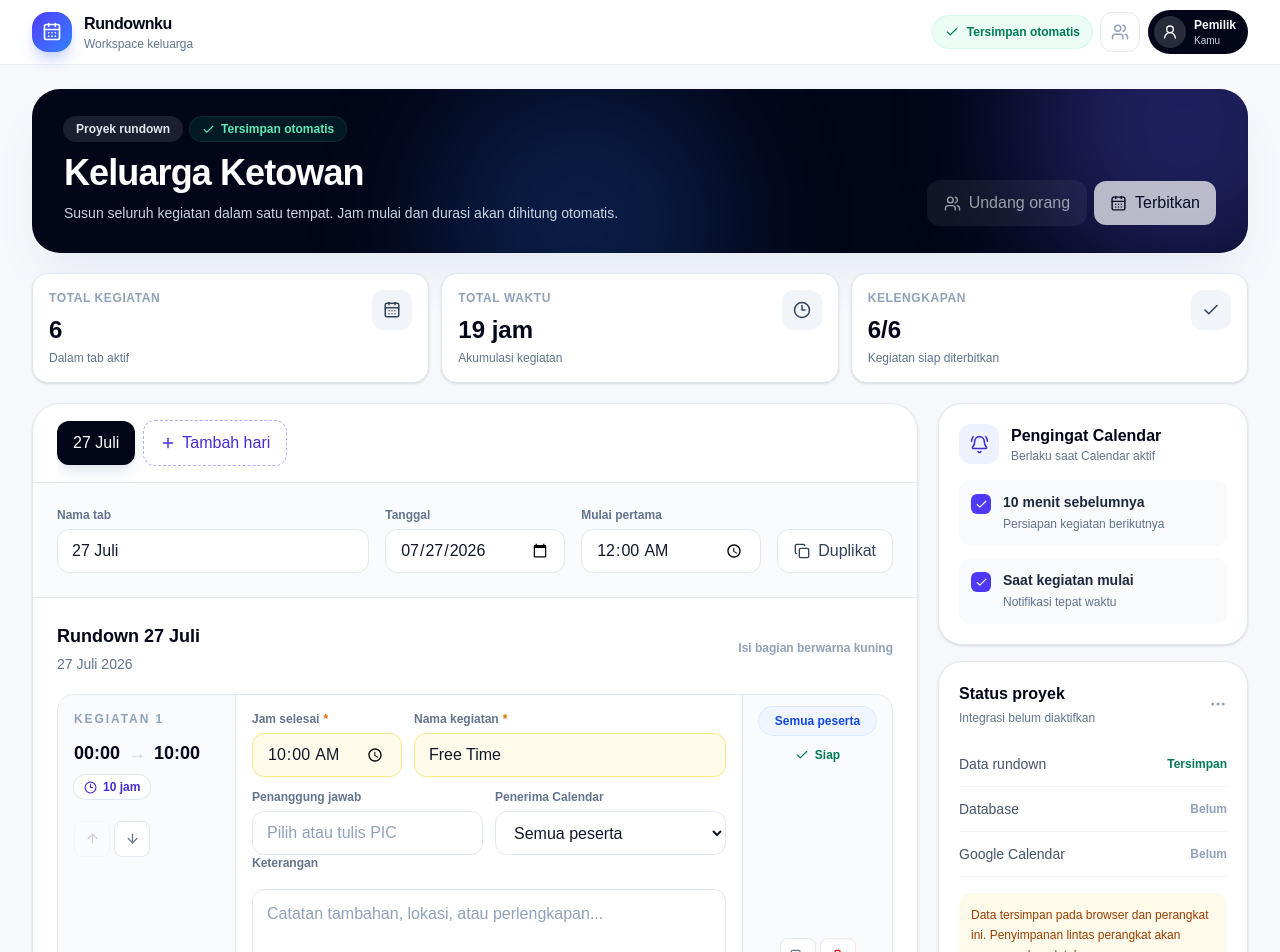
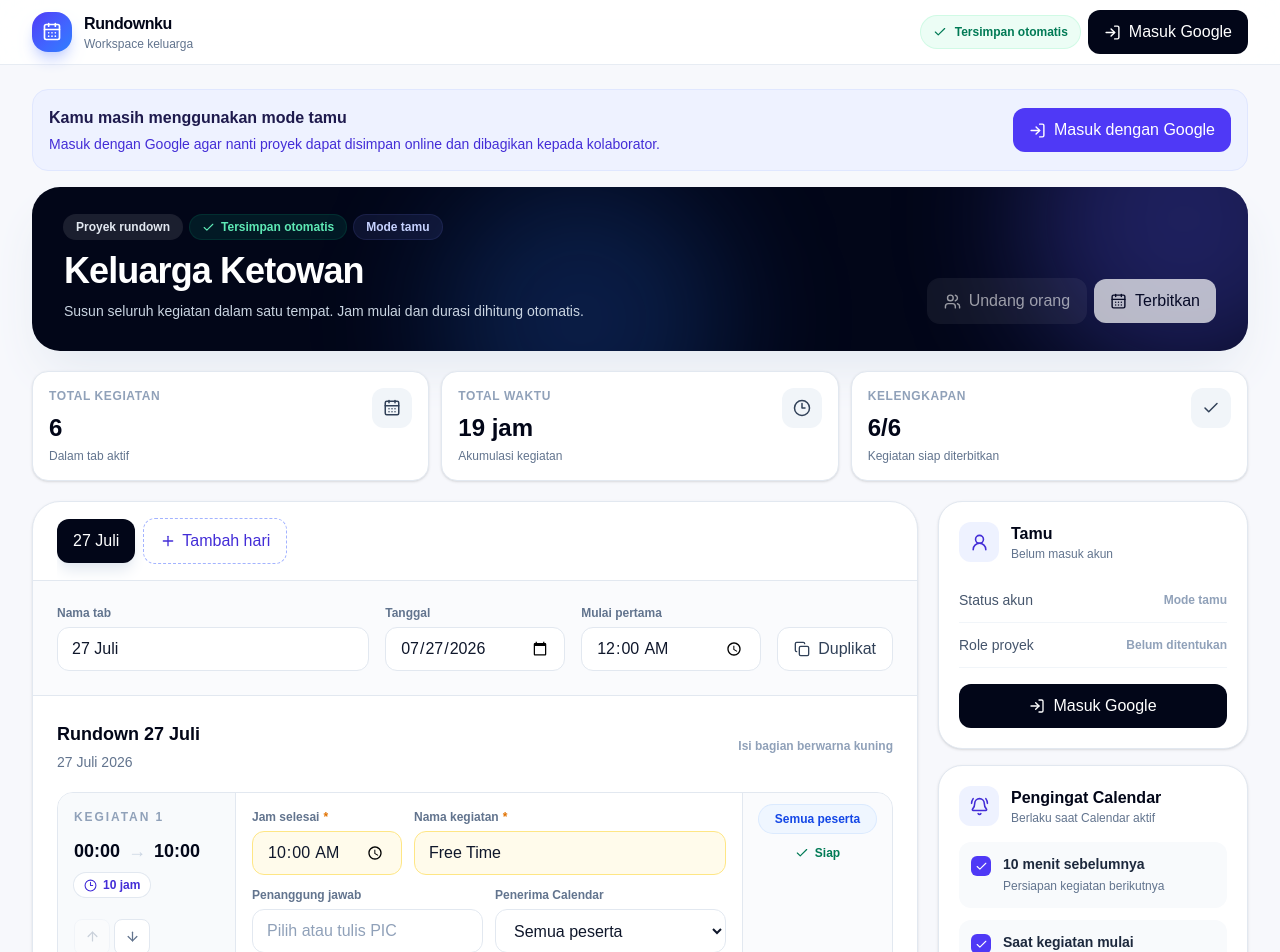
Before and after one commit to FawwazAydin11/rundown_ketowan, a Next.js app: page / in a window 1280 px wide. Shown: the top 952 px of the page. Built offline with nearby package versions, Linux system fonts and the light colour scheme; no server answers.

Commit message:
push ketiga

```diff
--- a/app/page.tsx
+++ b/app/page.tsx
@@ -1,6 +1,5 @@
 "use client";
 
-import { createClient } from "@/lib/supabase/client";
 import {
   ArrowDown,
   ArrowUp,
@@ -9,6 +8,8 @@ import {
   Check,
   Clock3,
   Copy,
+  LogIn,
+  LogOut,
   MoreHorizontal,
   Plus,
   Sparkles,
@@ -16,6 +17,7 @@ import {
   UserRound,
   Users,
 } from "lucide-react";
+import type { User } from "@supabase/supabase-js";
 import {
   type ReactNode,
   useEffect,
@@ -23,6 +25,8 @@ import {
   useRef,
   useState,
 } from "react";
+
+import { createClient } from "@/lib/supabase/client";
 
 type CalendarAudience =
   | "Semua peserta"
@@ -48,12 +52,14 @@ type RundownDay = {
 
 type SaveStatus = "loading" | "saving" | "saved" | "error";
 
+type AuthStatus = "loading" | "idle" | "redirecting" | "error";
+
 type StoredRundownData = {
   days: RundownDay[];
   activeDayId: string;
 };
 
-const STORAGE_KEY = "rundownku-data-v1";
+const STORAGE_KEY = "rundownku-data-v2";
 
 const INPUT_BASE =
   "h-11 w-full rounded-xl border border-slate-200 bg-white px-3.5 text-sm text-slate-900 outline-none transition placeholder:text-slate-400 focus:border-indigo-400 focus:ring-4 focus:ring-indigo-100";
@@ -255,6 +261,33 @@ function isStoredRundownData(
   );
 }
 
+function getUserName(user: User | null) {
+  if (!user) {
+    return "Tamu";
+  }
+
+  const metadata = user.user_metadata;
+
+  return (
+    metadata?.full_name ??
+    metadata?.name ??
+    user.email?.split("@")[0] ??
+    "Pengguna"
+  );
+}
+
+function getUserAvatar(user: User | null) {
+  if (!user) {
+    return null;
+  }
+
+  return (
+    user.user_metadata?.avatar_url ??
+    user.user_metadata?.picture ??
+    null
+  );
+}
+
 export default function Home() {
   const [days, setDays] =
     useState<RundownDay[]>(initialDays);
@@ -267,6 +300,15 @@ export default function Home() {
 
   const [saveStatus, setSaveStatus] =
     useState<SaveStatus>("loading");
+
+  const [user, setUser] =
+    useState<User | null>(null);
+
+  const [authStatus, setAuthStatus] =
+    useState<AuthStatus>("loading");
+
+  const [authMessage, setAuthMessage] =
+    useState("");
 
   const saveTimerRef =
     useRef<ReturnType<typeof setTimeout> | null>(null);
@@ -350,6 +392,61 @@ export default function Home() {
       }
     };
   }, [days, activeDayId, storageReady]);
+
+  useEffect(() => {
+    const supabase = createClient();
+    let mounted = true;
+
+    async function loadSession() {
+      try {
+        const {
+          data: { session },
+          error,
+        } = await supabase.auth.getSession();
+
+        if (error) {
+          throw error;
+        }
+
+        if (mounted) {
+          setUser(session?.user ?? null);
+          setAuthStatus("idle");
+        }
+      } catch (error) {
+        console.error(
+          "Gagal membaca sesi login:",
+          error,
+        );
+
+        if (mounted) {
+          setAuthStatus("error");
+          setAuthMessage(
+            "Sesi login gagal dibaca. Coba muat ulang halaman.",
+          );
+        }
+      }
+    }
+
+    void loadSession();
+
+    const {
+      data: { subscription },
+    } = supabase.auth.onAuthStateChange(
+      (_event, session) => {
+        if (!mounted) {
+          return;
+        }
+
+        setUser(session?.user ?? null);
+        setAuthStatus("idle");
+      },
+    );
+
+    return () => {
+      mounted = false;
+      subscription.unsubscribe();
+    };
+  }, []);
 
   const activeDay =
     days.find((day) => day.id === activeDayId) ??
@@ -574,6 +671,67 @@ export default function Home() {
     setActiveDayId(copiedDay.id);
   }
 
+  async function handleGoogleLogin() {
+    try {
+      setAuthStatus("redirecting");
+      setAuthMessage("");
+
+      const supabase = createClient();
+
+      const { error } =
+        await supabase.auth.signInWithOAuth({
+          provider: "google",
+          options: {
+            redirectTo:
+              `${window.location.origin}/auth/callback?next=/`,
+          },
+        });
+
+      if (error) {
+        throw error;
+      }
+    } catch (error) {
+      console.error(
+        "Gagal masuk menggunakan Google:",
+        error,
+      );
+
+      setAuthStatus("error");
+      setAuthMessage(
+        error instanceof Error
+          ? error.message
+          : "Login Google gagal.",
+      );
+    }
+  }
+
+  async function handleLogout() {
+    try {
+      setAuthStatus("loading");
+      setAuthMessage("");
+
+      const supabase = createClient();
+      const { error } =
+        await supabase.auth.signOut();
+
+      if (error) {
+        throw error;
+      }
+
+      setUser(null);
+      setAuthStatus("idle");
+    } catch (error) {
+      console.error("Gagal keluar:", error);
+
+      setAuthStatus("error");
+      setAuthMessage(
+        error instanceof Error
+          ? error.message
+          : "Gagal keluar dari akun.",
+      );
+    }
+  }
+
   const saveStatusText: Record<
     SaveStatus,
     string
@@ -598,6 +756,9 @@ export default function Home() {
       "bg-red-400/10 text-red-300 ring-red-400/20",
   };
 
+  const userName = getUserName(user);
+  const userAvatar = getUserAvatar(user);
+
   if (!activeDay) {
     return null;
   }
@@ -636,35 +797,107 @@ export default function Home() {
               {saveStatusText[saveStatus]}
             </div>
 
-            <button
-              type="button"
-              disabled
-              title="Fitur anggota akan dibuat setelah database terhubung"
-              className="grid size-10 cursor-not-allowed place-items-center rounded-xl border border-slate-200 bg-white text-slate-400"
-            >
-              <Users size={18} />
-            </button>
-
-            <div className="flex items-center gap-2 rounded-full bg-slate-950 py-1.5 pl-1.5 pr-3 text-white">
-              <div className="grid size-8 place-items-center rounded-full bg-white/15">
-                <UserRound size={16} />
-              </div>
-
-              <div className="hidden sm:block">
-                <p className="text-xs font-bold">
-                  Pemilik
-                </p>
-
-                <p className="text-[10px] text-slate-300">
-                  Kamu
-                </p>
-              </div>
-            </div>
+            {authStatus === "loading" ? (
+              <div className="h-10 w-32 animate-pulse rounded-full bg-slate-200" />
+            ) : user ? (
+              <>
+                <div className="flex items-center gap-2 rounded-full bg-slate-950 py-1.5 pl-1.5 pr-3 text-white">
+                  {userAvatar ? (
+                    // eslint-disable-next-line @next/next/no-img-element
+                    <img
+                      src={userAvatar}
+                      alt={userName}
+                      className="size-8 rounded-full object-cover"
+                      referrerPolicy="no-referrer"
+                    />
+                  ) : (
+                    <div className="grid size-8 place-items-center rounded-full bg-white/15">
+                      <UserRound size={16} />
+                    </div>
+                  )}
+
+                  <div className="hidden max-w-32 sm:block">
+                    <p className="truncate text-xs font-bold">
+                      {userName}
+                    </p>
+
+                    <p className="text-[10px] text-slate-300">
+                      Pemilik
+                    </p>
+                  </div>
+                </div>
+
+                <button
+                  type="button"
+                  onClick={handleLogout}
+                  title="Keluar"
+                  className="grid size-10 place-items-center rounded-xl border border-slate-200 bg-white text-slate-500 transition hover:border-red-200 hover:bg-red-50 hover:text-red-600"
+                >
+                  <LogOut size={17} />
+                </button>
+              </>
+            ) : (
+              <button
+                type="button"
+                onClick={handleGoogleLogin}
+                disabled={
+                  authStatus === "redirecting"
+                }
+                className="inline-flex items-center gap-2 rounded-xl bg-slate-950 px-4 py-2.5 text-sm font-bold text-white transition hover:bg-slate-800 disabled:cursor-wait disabled:opacity-60"
+              >
+                <LogIn size={17} />
+
+                {authStatus === "redirecting"
+                  ? "Mengarahkan..."
+                  : "Masuk Google"}
+              </button>
+            )}
           </div>
         </div>
       </header>
 
       <div className="mx-auto max-w-[1500px] px-4 py-6 sm:px-6 lg:px-8">
+        {authMessage && (
+          <div className="mb-4 flex items-center justify-between gap-4 rounded-2xl border border-red-200 bg-red-50 px-4 py-3 text-sm font-semibold text-red-700">
+            <span>{authMessage}</span>
+
+            <button
+              type="button"
+              onClick={() => setAuthMessage("")}
+              className="text-xs font-black"
+            >
+              Tutup
+            </button>
+          </div>
+        )}
+
+        {!user && authStatus !== "loading" && (
+          <div className="mb-4 flex flex-col justify-between gap-3 rounded-2xl border border-indigo-100 bg-indigo-50 px-4 py-4 sm:flex-row sm:items-center">
+            <div>
+              <p className="font-black text-indigo-950">
+                Kamu masih menggunakan mode tamu
+              </p>
+
+              <p className="mt-1 text-sm text-indigo-700">
+                Masuk dengan Google agar nanti proyek dapat
+                disimpan online dan dibagikan kepada kolaborator.
+              </p>
+            </div>
+
+            <button
+              type="button"
+              onClick={handleGoogleLogin}
+              disabled={
+                authStatus === "redirecting"
+              }
+              className="inline-flex shrink-0 items-center justify-center gap-2 rounded-xl bg-indigo-600 px-4 py-2.5 text-sm font-bold text-white hover:bg-indigo-700 disabled:opacity-60"
+            >
+              <LogIn size={17} />
+              Masuk dengan Google
+            </button>
+          </div>
+        )}
+
         <section className="overflow-hidden rounded-[28px] bg-slate-950 text-white shadow-2xl shadow-slate-200">
           <div className="relative isolate overflow-hidden px-6 py-7 sm:px-8">
             <div className="absolute -right-24 -top-32 -z-10 size-80 rounded-full bg-indigo-500/30 blur-3xl" />
@@ -679,15 +912,16 @@ export default function Home() {
                   </span>
 
                   <span
-                    className={`flex items-center gap-1.5 rounded-full px-3 py-1 text-xs font-bold ring-1 ${
-                      saveStatusAppearance[
-                        saveStatus
-                      ]
-                    }`}
+                    className={`flex items-center gap-1.5 rounded-full px-3 py-1 text-xs font-bold ring-1 ${saveStatusAppearance[saveStatus]}`}
                   >
                     <Check size={13} />
-
                     {saveStatusText[saveStatus]}
+                  </span>
+
+                  <span className="rounded-full bg-indigo-400/10 px-3 py-1 text-xs font-bold text-indigo-200 ring-1 ring-indigo-400/20">
+                    {user
+                      ? "Akun terhubung"
+                      : "Mode tamu"}
                   </span>
                 </div>
 
@@ -696,9 +930,8 @@ export default function Home() {
                 </h1>
 
                 <p className="mt-2 max-w-xl text-sm leading-6 text-slate-300">
-                  Susun seluruh kegiatan dalam satu
-                  tempat. Jam mulai dan durasi akan
-                  dihitung otomatis.
+                  Susun seluruh kegiatan dalam satu tempat.
+                  Jam mulai dan durasi dihitung otomatis.
                 </p>
               </div>
 
@@ -706,6 +939,7 @@ export default function Home() {
                 <button
                   type="button"
                   disabled
+                  title="Fitur undangan akan dibuat setelah data proyek terhubung ke database"
                   className="inline-flex cursor-not-allowed items-center gap-2 rounded-xl bg-white/10 px-4 py-2.5 text-sm font-bold text-white opacity-60 ring-1 ring-white/10"
                 >
                   <Users size={17} />
@@ -1102,8 +1336,7 @@ export default function Home() {
                                     </option>
 
                                     <option>
-                                      Tidak
-                                      disinkronkan
+                                      Tidak disinkronkan
                                     </option>
                                   </select>
                                 </Field>
@@ -1143,8 +1376,7 @@ export default function Home() {
 
                               {incomplete ? (
                                 <span className="text-center text-xs font-bold text-amber-700">
-                                  Lengkapi
-                                  kegiatan
+                                  Lengkapi kegiatan
                                 </span>
                               ) : (
                                 <span className="inline-flex items-center justify-center gap-1.5 text-xs font-bold text-emerald-700">
@@ -1207,6 +1439,56 @@ export default function Home() {
             <div className="rounded-[24px] border border-slate-200 bg-white p-5 shadow-sm">
               <div className="mb-4 flex items-center gap-3">
                 <div className="grid size-10 place-items-center rounded-xl bg-indigo-50 text-indigo-700">
+                  <UserRound size={19} />
+                </div>
+
+                <div className="min-w-0">
+                  <h3 className="truncate font-black">
+                    {userName}
+                  </h3>
+
+                  <p className="truncate text-xs text-slate-500">
+                    {user?.email ??
+                      "Belum masuk akun"}
+                  </p>
+                </div>
+              </div>
+
+              <StatusRow
+                label="Status akun"
+                value={
+                  user
+                    ? "Terhubung"
+                    : "Mode tamu"
+                }
+                completed={Boolean(user)}
+              />
+
+              <StatusRow
+                label="Role proyek"
+                value={
+                  user
+                    ? "Pemilik"
+                    : "Belum ditentukan"
+                }
+                completed={Boolean(user)}
+              />
+
+              {!user && (
+                <button
+                  type="button"
+                  onClick={handleGoogleLogin}
+                  className="mt-4 inline-flex w-full items-center justify-center gap-2 rounded-xl bg-slate-950 px-4 py-2.5 text-sm font-bold text-white hover:bg-slate-800"
+                >
+                  <LogIn size={16} />
+                  Masuk Google
+                </button>
+              )}
+            </div>
+
+            <div className="rounded-[24px] border border-slate-200 bg-white p-5 shadow-sm">
+              <div className="mb-4 flex items-center gap-3">
+                <div className="grid size-10 place-items-center rounded-xl bg-indigo-50 text-indigo-700">
                   <BellRing size={19} />
                 </div>
 
@@ -1242,7 +1524,7 @@ export default function Home() {
                   </h3>
 
                   <p className="mt-1 text-xs text-slate-500">
-                    Integrasi belum diaktifkan
+                    Tahap integrasi
                   </p>
                 </div>
 
@@ -1253,7 +1535,7 @@ export default function Home() {
               </div>
 
               <StatusRow
-                label="Data rundown"
+                label="Data lokal"
                 value={
                   saveStatus === "saved"
                     ? "Tersimpan"
@@ -1267,19 +1549,29 @@ export default function Home() {
               />
 
               <StatusRow
-                label="Database"
-                value="Belum"
+                label="Login Google"
+                value={
+                  user
+                    ? "Aktif"
+                    : "Belum"
+                }
+                completed={Boolean(user)}
+              />
+
+              <StatusRow
+                label="Database proyek"
+                value="Belum terhubung"
               />
 
               <StatusRow
                 label="Google Calendar"
-                value="Belum"
+                value="Belum terhubung"
               />
 
               <div className="mt-4 rounded-xl bg-amber-50 p-3 text-xs leading-5 text-amber-800">
-                Data tersimpan pada browser dan
-                perangkat ini. Penyimpanan lintas
-                perangkat akan menggunakan database.
+                Login Google sudah disiapkan. Data rundown
+                masih tersimpan pada browser sampai tahap
+                sinkronisasi database selesai.
               </div>
             </div>
 
@@ -1292,8 +1584,7 @@ export default function Home() {
 
               <p className="mt-2 text-sm leading-6 text-indigo-100">
                 Isi jam selesai dan nama kegiatan.
-                Jam mulai serta durasi dihitung
-                otomatis.
+                Jam mulai serta durasi dihitung otomatis.
               </p>
             </div>
           </aside>
@@ -1432,13 +1723,13 @@ function StatusRow({
   completed?: boolean;
 }) {
   return (
-    <div className="flex items-center justify-between border-b border-slate-100 py-3 last:border-0">
+    <div className="flex items-center justify-between gap-4 border-b border-slate-100 py-3 last:border-0">
       <span className="text-sm text-slate-600">
         {label}
       </span>
 
       <span
-        className={`text-xs font-bold ${
+        className={`text-right text-xs font-bold ${
           completed
             ? "text-emerald-700"
             : "text-slate-400"
```
Also changed, not shown: app/auth/callback/route.ts (+38 -13 lines), 2 other files (tests, documents, lock files or other folders).
